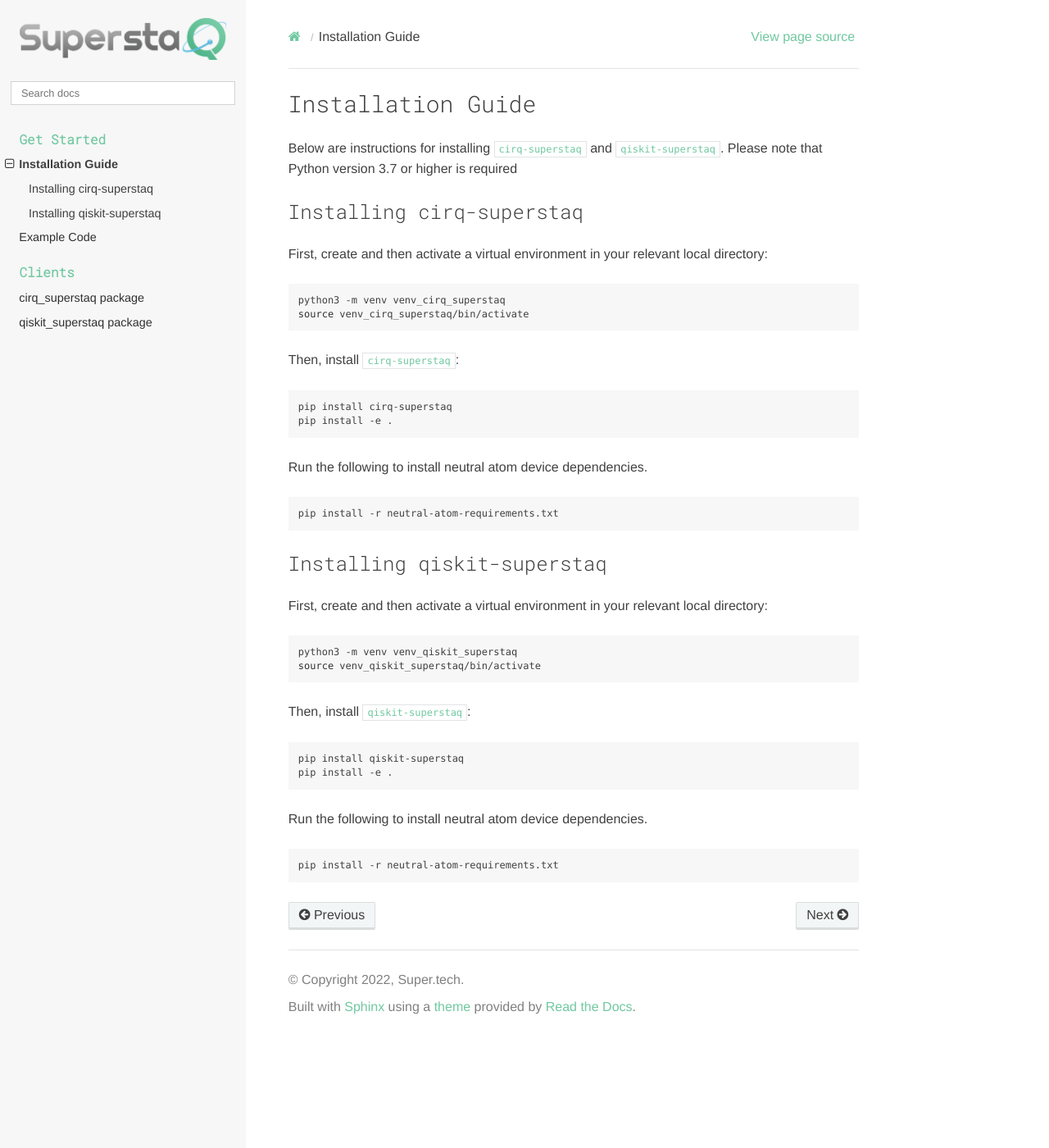
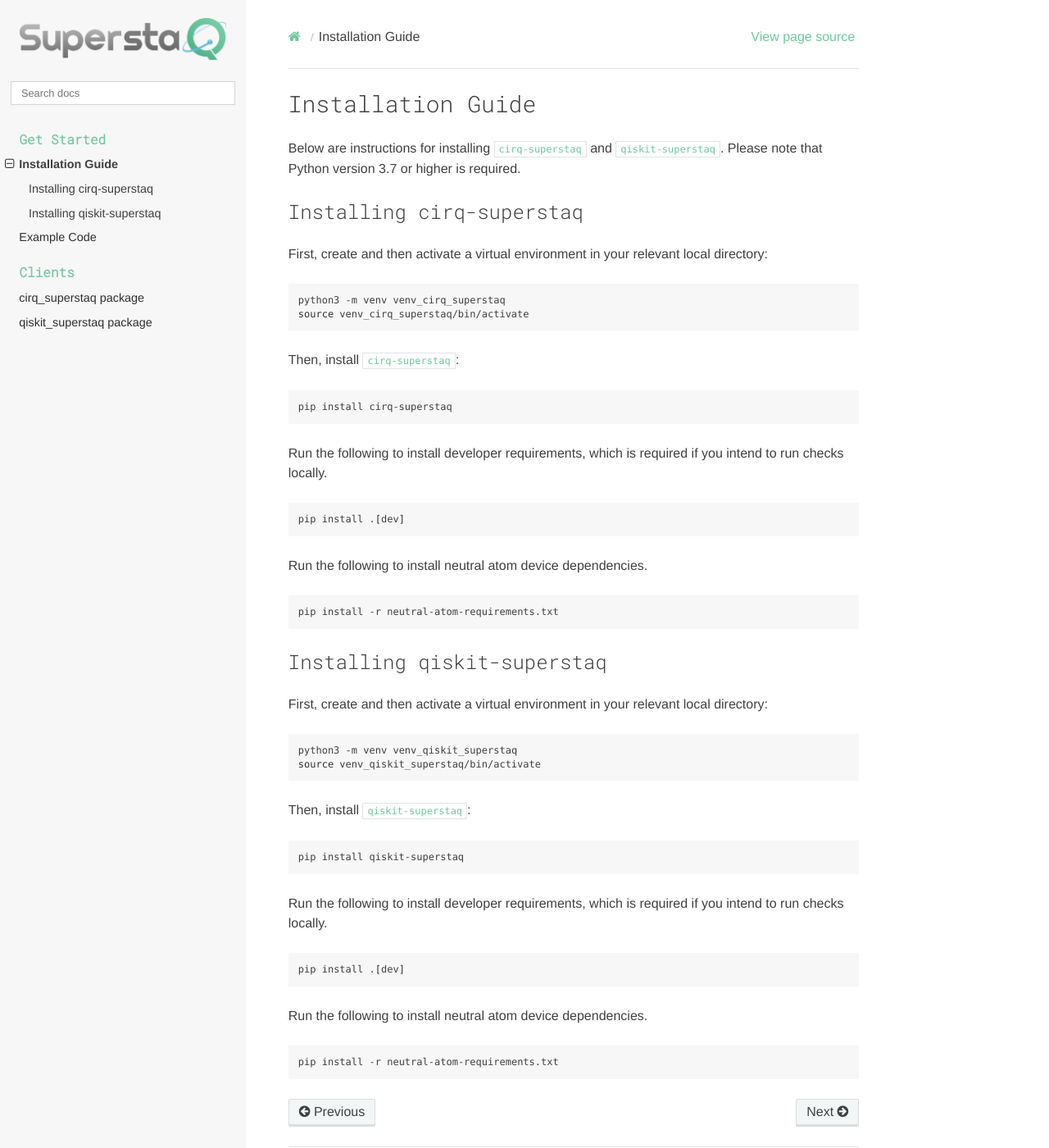
Before and after one commit to Infleqtion/client-superstaq, a Sphinx documentation site: the page built from docs/source/installation.rst, in a window 1280 px wide and 1400 px high. Shown: the whole window at 82% size. Built offline with Sphinx 7.4.7 and the Read the Docs theme 2.0.0, drawn with Linux system fonts in a browser that asks for light colours.

Commit message:
Update installation instructions (#27)
[Re](https://github.com/SupertechLabs/SuperstaQ/issues/1728)

```diff
--- a/docs/source/installation.rst
+++ b/docs/source/installation.rst
@@ -1,6 +1,6 @@
 Installation Guide
 ==================
-Below are instructions for installing ``cirq-superstaq`` and ``qiskit-superstaq``. Please note that Python version 3.7 or higher is required
+Below are instructions for installing ``cirq-superstaq`` and ``qiskit-superstaq``. Please note that Python version 3.7 or higher is required.
 
 
 Installing cirq-superstaq
@@ -17,7 +17,12 @@
 .. code-block:: bash
 
     pip install cirq-superstaq
-    pip install -e .
+
+Run the following to install developer requirements, which is required if you intend to run checks locally.
+
+.. code-block:: bash
+
+    pip install .[dev]
 
 Run the following to install neutral atom device dependencies.
 
@@ -40,7 +45,12 @@
 .. code-block:: bash
 
     pip install qiskit-superstaq
-    pip install -e .
+
+Run the following to install developer requirements, which is required if you intend to run checks locally.
+
+.. code-block:: bash
+
+    pip install .[dev]
 
 Run the following to install neutral atom device dependencies.
 
```
